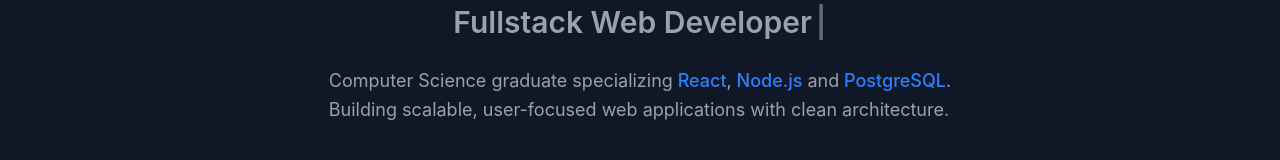
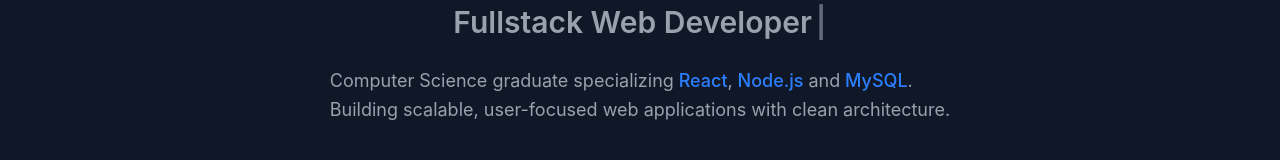
Before and after one commit to MayaChaker/MyPortfolio, a React (Vite) app: page / in a window 1280 px wide. Shown: the part 359-519 px from the top of the page. Built offline with nearby package versions, Linux system fonts and the light colour scheme.

Commit message:
Update hero tech stack text

```diff
--- a/src/components/HeroSection.jsx
+++ b/src/components/HeroSection.jsx
@@ -47,7 +47,7 @@ function HeroSection() {
             Computer Science graduate specializing
             <span className="text-blue-500 font-medium"> React</span>,
             <span className="text-blue-500 font-medium"> Node.js</span> and
-            <span className="text-blue-500 font-medium"> PostgreSQL</span>.
+            <span className="text-blue-500 font-medium"> MySQL</span>.
           </span>
           Building scalable, user-focused web applications with clean
           architecture.
```
